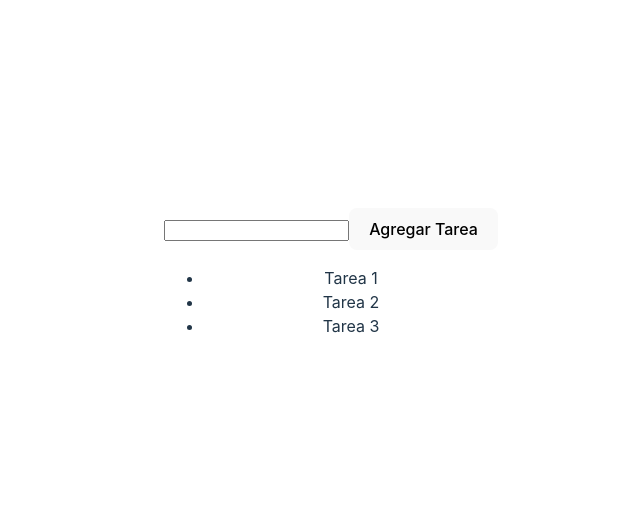
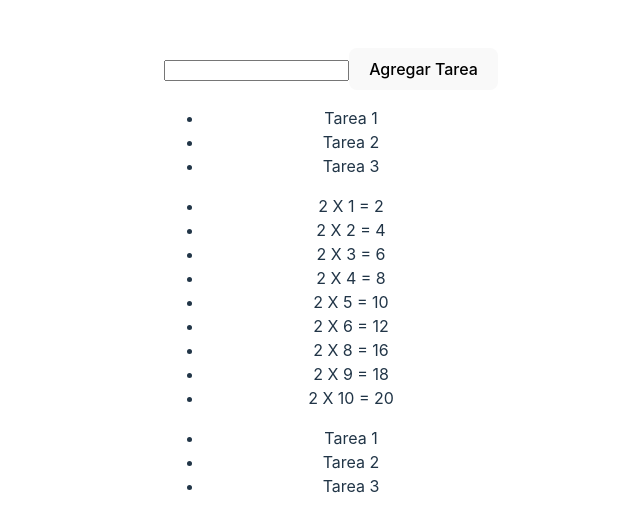
Before and after one commit to linsijiLaGuara/DL-renderizacion_dinamica, a React (Vite) app in the folder mostrarListado/: page / in a window 1280 px wide. Shown: the part 119-650 px from the top of the page, without its empty margins (309-949 px from the left). Built offline with nearby package versions, Linux system fonts and the light colour scheme.

Commit message:
termino de dinamica

```diff
--- a/mostrarListado/src/App.jsx
+++ b/mostrarListado/src/App.jsx
@@ -2,7 +2,8 @@ import { useState } from 'react'
 
 import './App.css';
 import EnviarFormulario from './componts/enviarFormulario';
-
+import Operadores from './componts/Operadores'
+import Tareas from './componts/Tareas'
 function App() {
 
 
@@ -10,6 +11,9 @@ function App() {
     <>
 
       <EnviarFormulario />
+      <Operadores/>
+      <Tareas></Tareas>
+
 
 
 
```
